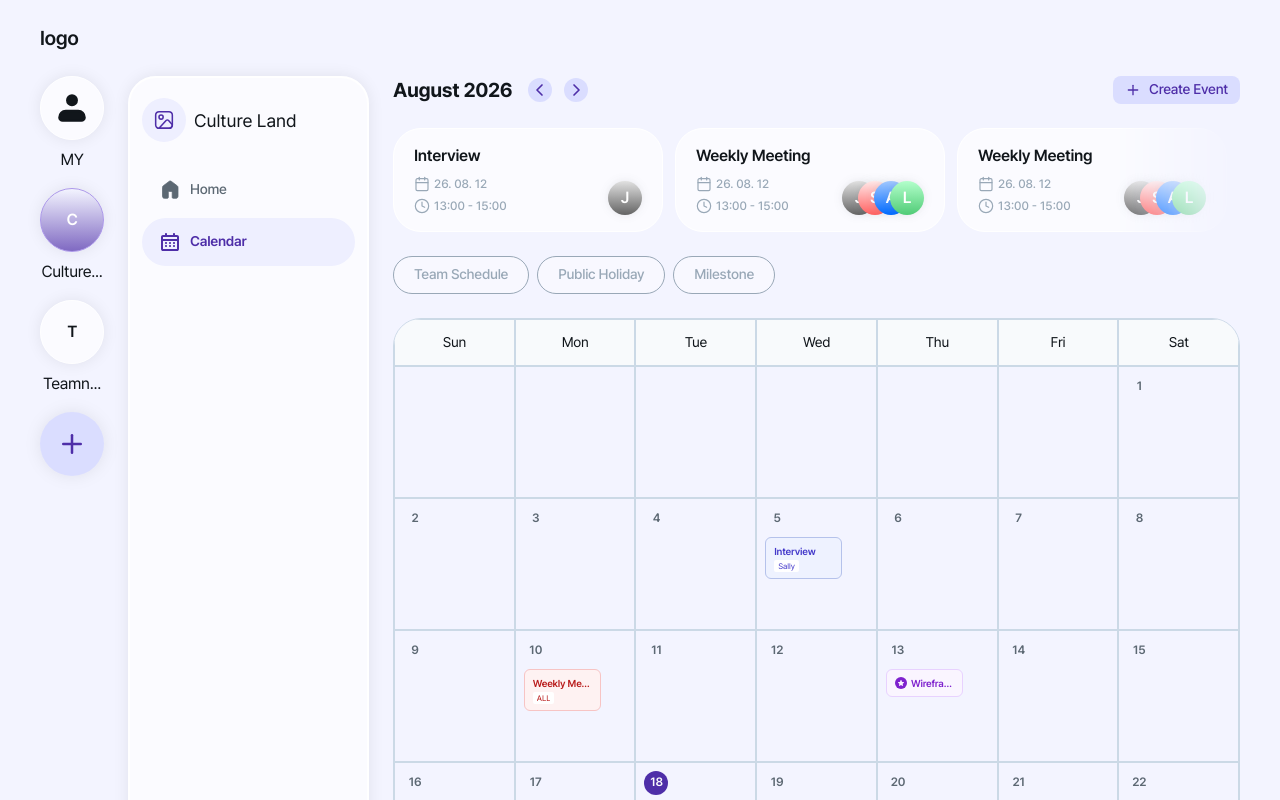
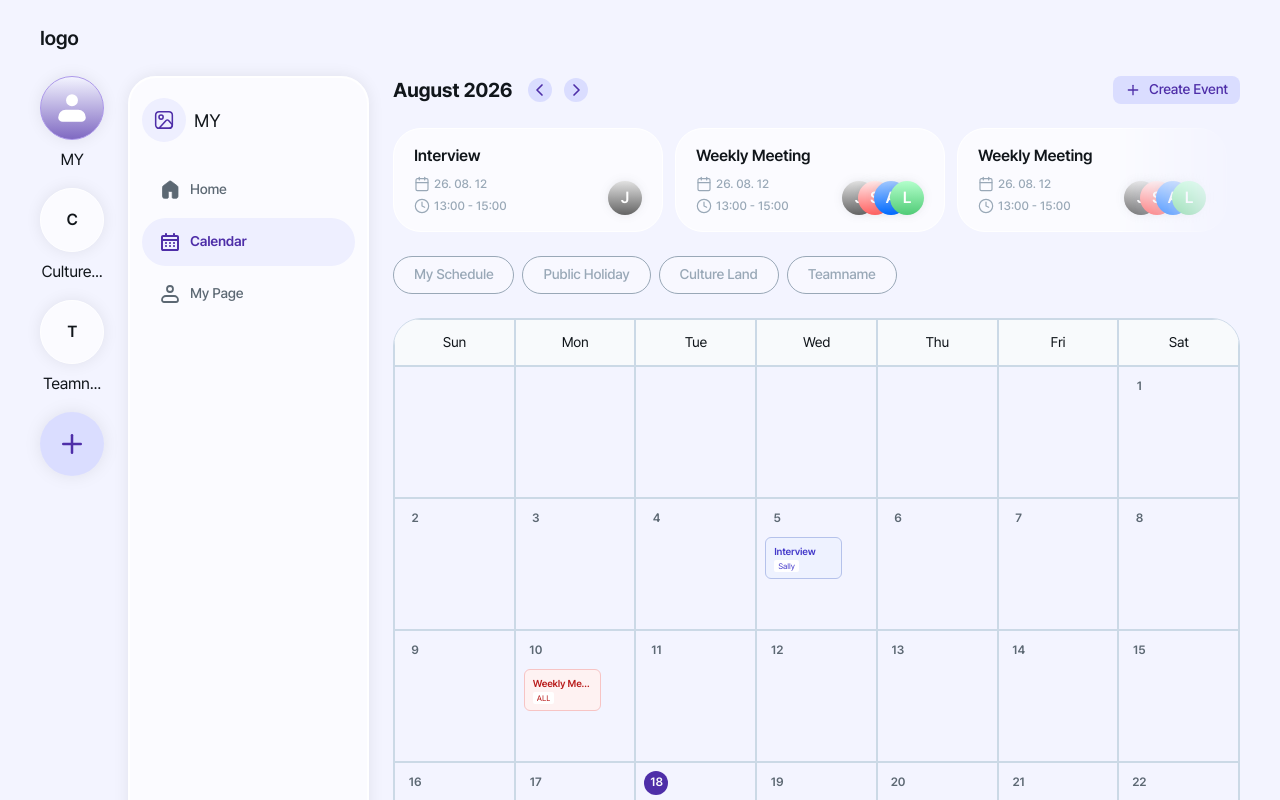
Before and after one commit to likelion-hackathon-cotempo/frontend, a React (Vite) app: page /main/calendar in a window 1280 px wide. Shown: the top 800 px of the page. Built offline with nearby package versions, Linux system fonts and the light colour scheme; no server answers.

Commit message:
[FIX] MY/팀 선택 상태가 페이지 이동 시 초기화되는 버그 수정 (Outlet 기반 중첩 라우트로 전환, MY 기본 컨텍스트로 변경)

```diff
--- a/src/App.jsx
+++ b/src/App.jsx
@@ -4,13 +4,16 @@ import Main from "./pages/Main.jsx";
 import MainCalendar from "./pages/MainCalendar.jsx";
 import Login from "./pages/Login.jsx";
 import Signup from "./pages/Signup.jsx";
+import HomeLayout from "./components/home/HomeLayout.jsx";
 
 function App() {
   return (
     <Routes>
       <Route path="/" element={<Home />} />
-      <Route path="/main" element={<Main />} />
-      <Route path="/main/calendar" element={<MainCalendar />} />
+      <Route path="/main" element={<HomeLayout />}>
+        <Route index element={<Main />} />
+        <Route path="calendar" element={<MainCalendar />} />
+      </Route>
       <Route path="/login" element={<Login />} />
       <Route path="/signup" element={<Signup />} />
     </Routes>
--- a/src/components/home/HomeLayout.jsx
+++ b/src/components/home/HomeLayout.jsx
@@ -1,9 +1,7 @@
 import { useState } from "react";
+import { Outlet } from "react-router-dom";
 import IconRail from "./IconRail.jsx";
 import SubSideNav from "./SubSideNav.jsx";
-import CalendarCard from "./calendar/CalendarCard.jsx";
-import CalendarPage from "./calendar/CalendarPage.jsx";
-import SidePanel from "./side-panel/SidePanel.jsx";
 
 const MOCK_CONTEXTS = [
   { id: "me", type: "me", label: "MY" },
@@ -23,8 +21,8 @@ const MOCK_CONTEXTS = [
   },
 ];
 
-function HomeLayout({ page = "home" }) {
-  const [activeId, setActiveId] = useState("team-1");
+function HomeLayout() {
+  const [activeId, setActiveId] = useState("me");
 
   const activeContext = MOCK_CONTEXTS.find((ctx) => ctx.id === activeId);
   const teams = MOCK_CONTEXTS.filter((ctx) => ctx.type === "team").map((ctx) => ({
@@ -47,20 +45,7 @@ function HomeLayout({ page = "home" }) {
           teamName={activeContext.type === "me" ? "MY" : activeContext.teamName}
           onLogout={() => {}}
         />
-        {page === "calendar" ? (
-          <main className="min-w-0 flex-1">
-            <CalendarPage context={activeContext.type} teams={teams} />
-          </main>
-        ) : (
-          <>
-            <main className="min-w-0 flex-1">
-              <CalendarCard context={activeContext.type} />
-            </main>
-            <aside className="w-[325px] shrink-0 overflow-y-auto">
-              <SidePanel context={activeContext.type} />
-            </aside>
-          </>
-        )}
+        <Outlet context={{ context: activeContext.type, teams }} />
       </div>
     </div>
   );
--- a/src/pages/Main.jsx
+++ b/src/pages/Main.jsx
@@ -1,7 +1,20 @@
-import HomeLayout from "../components/home/HomeLayout.jsx";
+import { useOutletContext } from "react-router-dom";
+import CalendarCard from "../components/home/calendar/CalendarCard.jsx";
+import SidePanel from "../components/home/side-panel/SidePanel.jsx";
 
 function Main() {
-  return <HomeLayout />;
+  const { context } = useOutletContext();
+
+  return (
+    <>
+      <main className="min-w-0 flex-1">
+        <CalendarCard context={context} />
+      </main>
+      <aside className="w-[325px] shrink-0 overflow-y-auto">
+        <SidePanel context={context} />
+      </aside>
+    </>
+  );
 }
 
 export default Main;
--- a/src/pages/MainCalendar.jsx
+++ b/src/pages/MainCalendar.jsx
@@ -1,7 +1,14 @@
-import HomeLayout from "../components/home/HomeLayout.jsx";
+import { useOutletContext } from "react-router-dom";
+import CalendarPage from "../components/home/calendar/CalendarPage.jsx";
 
 function MainCalendar() {
-  return <HomeLayout page="calendar" />;
+  const { context, teams } = useOutletContext();
+
+  return (
+    <main className="min-w-0 flex-1">
+      <CalendarPage context={context} teams={teams} />
+    </main>
+  );
 }
 
 export default MainCalendar;
```
